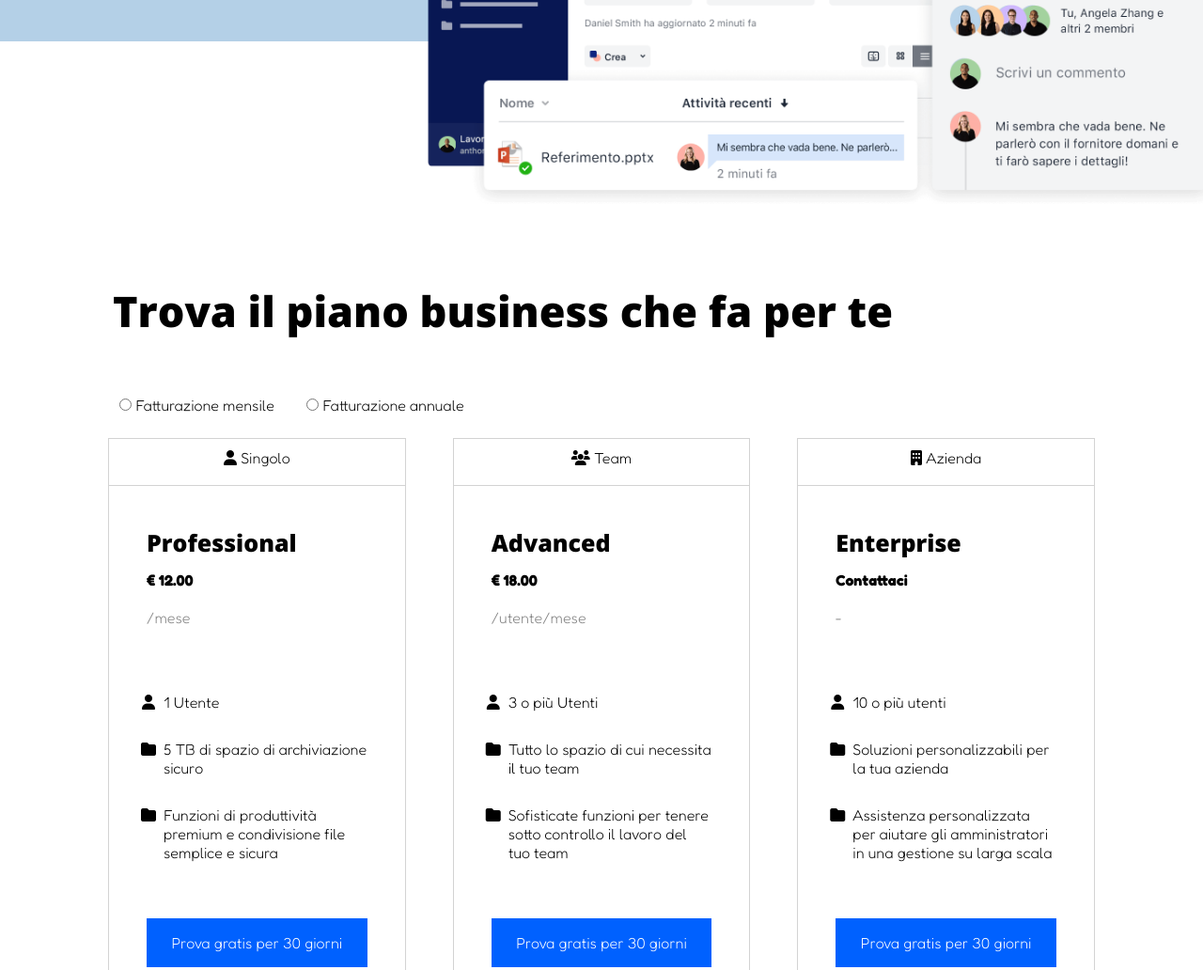
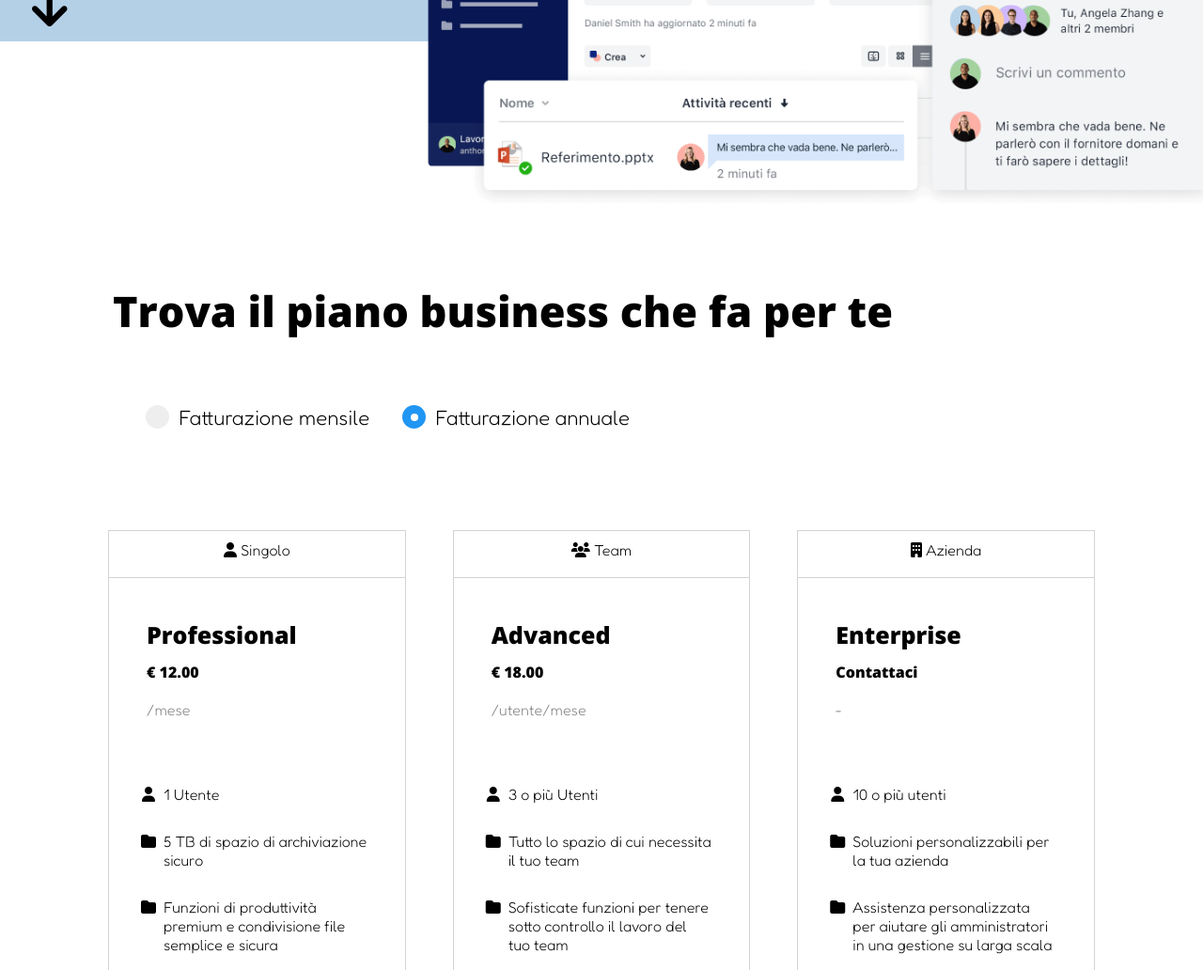
Before and after one commit to andreathepa/htmlcss-dropbox, a plain HTML site: page index.html in a window 1280 px wide. Shown: the part 756-1788 px from the top of the page at 94% size. Drawn offline with nearby package versions, Linux system fonts and the light colour scheme; a web font is replaced by a local one.

Commit message:
FIX STYLE- EXCERCISE COMPLETE

```diff
--- a/css/style.css
+++ b/css/style.css
@@ -143,12 +143,94 @@ ul{
     text-align: center;
 }
 
+#arrow{
+    position: relative;
+}
+
+#arrow-pos{
+    position: absolute;
+    top: 41px;
+    left: 4px;
+}
+
+.fa-arrow-down{
+    font-size: 50px;
+}
+
 
 #annulla{
     margin-top: 35px;
 
 }
 /* END JUMBOTRON */
+
+/* INPUT RADIO BUTTONS */
+.flex-a{
+    display: flex;
+    margin-bottom: 70px;
+}
+#title-plan{
+    margin-bottom: 70px;
+}
+
+.container-a {
+    display: block;
+    position: relative;
+    padding-left: 35px;
+    margin-bottom: 12px;
+    cursor: pointer;
+    font-size: 22px;
+    -webkit-user-select: none;
+    -moz-user-select: none;
+    -ms-user-select: none;
+    user-select: none;
+  }
+
+  .container-a input {
+    position: absolute;
+    opacity: 0;
+    cursor: pointer;
+  }
+
+  .checkmark {
+    position: absolute;
+    top: 0;
+    left: 0;
+    height: 25px;
+    width: 25px;
+    background-color: #eee;
+    border-radius: 50%;
+  }
+
+  .container-a:hover input ~ .checkmark {
+    background-color: #ccc;
+  }
+
+  .container-a input:checked ~ .checkmark {
+    background-color: #2196F3;
+  }
+
+  .checkmark:after {
+    content: "";
+    position: absolute;
+    display: none;
+  }
+
+  .container-a input:checked ~ .checkmark:after {
+    display: block;
+  }
+
+  .container-a .checkmark:after {
+       top: 9px;
+      left: 9px;
+      width: 8px;
+      height: 8px;
+      border-radius: 50%;
+      background: white;
+  }
+
+/* END INPUT RADIO BUTTONS */
+
 
 /* BUSINESS SECTION */
 
@@ -569,7 +651,7 @@ li:not(:last-child) {
 }
 .col-porta-drop{
     width: 60%;
-    padding: 86px;
+    padding: 60px 0px 0px 13px;
 }
 
 .col-prova-gratuita{
@@ -591,14 +673,17 @@ li:not(:last-child) {
 }
 
 #porta-dropbox{
-    font-size: 30px;
+    font-size: 37px;
 }
 
 /* END CONTAINER SEVENTH */
 
 #faq-title{
     margin: 120px 0px 74px 0px;
+}
 
+#faq-href{
+    font-size: 40px;
 }
 .container-faq{
     max-width: 900px;
@@ -606,27 +691,38 @@ li:not(:last-child) {
 }
 
 
-#faq-h{
-    font-size: 40px;
-    padding: 181px 0px 50px 0px;
-}
-
 .riga-faq{
     display: flex;
     flex-direction: column;
 }
 
 .col-faq{
-    border: 1px solid black;
+    border: 1px solid rgb(156, 156, 156);
     padding: 40px 0px 40px 0px;
     border-left: none;
     border-right: none;
     border-bottom: none;
     font-weight: bold;
+    font-family: 'Open sans', sans-serif;
+    position: relative;
+}
+
+.price-bold{
+    font-weight: bold;
+    font-family: 'Open sans', sans-serif;
 }
 
 .bott{
-    border-bottom: 1px solid rgb(0, 0, 0);
+    border-bottom: 1px solid rgb(156, 156, 156);
+}
+
+.tend{
+    position: absolute;
+    right: 42px;
+    top: 20px;
+    font-size: 30px;
+    text-decoration: none;
+    color: black;
 }
 
 /* END FAQ- END MAIN */
--- a/index.html
+++ b/index.html
@@ -52,6 +52,9 @@
                                         <li id="prova"><a href="" class="no-line">Inizia la tua prova gratuita</a></li>
                                         <li id="annulla">Annulla in qualsiasi momento</li>
                                     </ul>
+                                    <div id="arrow">
+                                        <a href="" id="arrow-pos"><i class="fa-solid fa-arrow-down fa-2xl" style="color: #000000;"></i></a>
+                                    </div>
 
                                 </div>
                             </div>
@@ -70,12 +73,26 @@
                     <div class="container-first">
                         <div class="row-bus">
                             <div class="col-business">
-                                <div class="content-business">
+                                <div id="title-plan">
                                     <h3>Trova il piano business che fa per te</h3>
-                                    <ul class="ul-bus">
-                                        <li class="li-bus"><input type="radio"> Fatturazione mensile</li>
-                                        <li class="li-bus" id="annuale"><input type="radio"> Fatturazione annuale</li>
-                                    </ul>
+                                </div>
+                                <div class="content-business flex-a">
+                                    <div>
+                                        <div class="container-a">
+                                            <label class="container-a">Fatturazione mensile
+                                            <input type="radio" checked="checked" name="radio">
+                                            <span class="checkmark"></span>
+                                            </label>
+                                        </div>
+                                    </div>
+                                    <div>
+                                        <div class="container-a">
+                                            <label class="container-a">Fatturazione annuale
+                                            <input type="radio" checked="checked" name="radio">
+                                            <span class="checkmark"></span>
+                                            </label>
+                                        </div>
+                                    </div>
                                 </div>
                             </div>
                         </div>
@@ -93,7 +110,7 @@
                                         <div class="col-sub">
                                             <div class="plan">
                                                 <h4>Professional</h4>
-                                                <p><strong>&#8364; 12.00</strong></p>
+                                                <p class="price-bold">&#8364; 12.00</p>
                                                 <p class="greytext">/mese</p>
                                             </div>
                                             <div class="fa-ul">
@@ -129,7 +146,7 @@
                                     <div class="col-sub">
                                         <div class="plan">
                                             <h4>Advanced</h4>
-                                            <p><strong>&#8364; 18.00</strong></p>
+                                            <p class="price-bold">&#8364; 18.00</p>
                                             <p class="greytext">/utente/mese</p>
                                         </div>
                                         <div class="fa-ul">
@@ -168,7 +185,7 @@
                                     <div class="col-sub">
                                         <div class="plan">
                                             <h4>Enterprise</h4>
-                                            <p><strong>Contattaci</strong></p>
+                                            <p class="price-bold">Contattaci</p>
                                             <p class="greytext">-</p>
                                         </div>
                                         <div class="fa-ul">
@@ -408,6 +425,9 @@
                     </div>
                 </div>
 
+
+                <!-- SECTION FAQ  -->
+
                 <div class="section-faq">
                     <div class="container-faq">
                         <div id="faq-title">
@@ -415,18 +435,19 @@
                         </div>
                         <div class="riga-faq">
                             <div class="col-faq">
-                                Lorem ipsum dolor sit amet, consectetur adipisicing elit. Ipsum obcaecati?
+                                Lorem ipsum dolor sit amet, consectetur adipisicing elit. Ipsum obcaecati?<a href="" class="tend">&#8964;</a>
                             </div>
                             <div class="col-faq">
-                                Lorem ipsum dolor sit amet, consectetur adipisicing elit. Ipsum obcaecati?
+                                Lorem ipsum dolor sit amet, consectetur adipisicing elit. Ipsum obcaecati?<a href="" class="tend">&#8964;</a>
                             </div>
                             <div class="col-faq bott">
-                                Lorem ipsum dolor sit amet, consectetur adipisicing elit. Ipsum obcaecati?
+                                Lorem ipsum dolor sit amet, consectetur adipisicing elit. Ipsum obcaecati?<a href="" class="tend">&#8964;</a>
                             </div>
                         </div>
                     </div>
                 </div>
 
+                <!-- END SECTION FAQ  -->
 
 
             </main>
```
